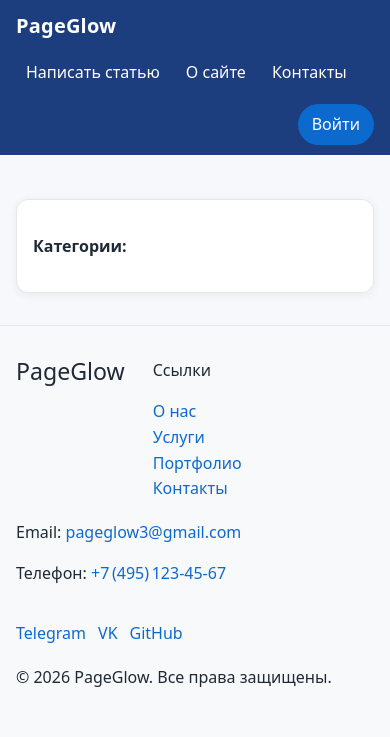
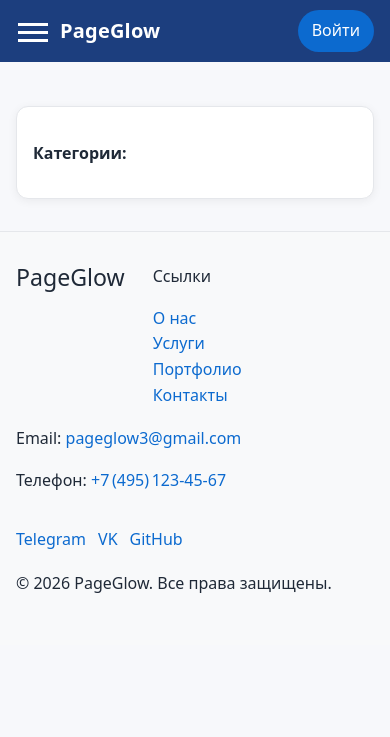
Before and after one commit to guseintarss/PageGlow3.0, a Django app: page / in a window 390 px wide. Shown: the top 737 px of the page. Run offline with Django 5.2, Linux system fonts and the light colour scheme; data that the repository does not hold is empty; some libraries are stand-ins or nearby versions.

Commit message:
hamburger-menu

```diff
--- a/PageGlow/main/forms.py
+++ b/PageGlow/main/forms.py
@@ -2,7 +2,6 @@ from django import forms
 from django.core.validators import MinLengthValidator
 
 from django_ckeditor_5.widgets import CKEditor5Widget
-from markdown import markdown as md
 from .models import *
 
 
--- a/PageGlow/main/static/main/css/app.css
+++ b/PageGlow/main/static/main/css/app.css
@@ -53,17 +53,57 @@ a:hover{ text-decoration: underline; }
   padding: 10px 0;
   flex-wrap: wrap;
 }
+.header__burger-menu{
+    display:none;
+    position:relative;
+    width: 34px;
+    height:34px;
+    border: none;
+    background-color: transparent;
+    z-index:2;
+}
+.header__burger-menu span{
+    position:absolute;
+    width:30px;
+    height:3px;
+    background-color:white;
+    left: 2px;
+    transition: transform .5s, opacity .5s,  background-color .5s;
+}
+.site-header.open .header__burger-menu span:nth-child(1){
+    transform:translateY(0) rotate(-45deg);
+}
+.site-header.open .header__burger-menu span:nth-child(2){
+    opacity:0;
+}
+.site-header.open .header__burger-menu span:nth-child(3){
+    transform:translateY(0) rotate(45deg);
+}
+.header__burger-menu span:nth-child(1){
+    transform: translateY(-8px);
+}
+.header__burger-menu span:nth-child(3){
+    transform: translateY(8px);
+}
 .brand{
   font-weight: 700;
   font-size: 20px;
   letter-spacing: 0.2px;
   white-space: nowrap;
+  z-index: 2;
 }
 .top-nav{
   display: flex;
   gap: 6px;
   flex: 1 1 auto;
   flex-wrap: wrap;
+}
+.menu-list{
+  display:flex;
+  align-items: center;
+  list-style-type:none;
+  margin: 0;
+  padding:0;
 }
 .top-nav a{
   padding: 8px 12px;
@@ -275,6 +315,7 @@ input:focus, textarea:focus, select:focus{
   place-items: center;
   border-radius: 16px;
   box-shadow: 0 10px 25px rgba(12,106,207,0.25);
+  z-index:2;
 }
 
 /* Tags / categories */
@@ -291,7 +332,7 @@ input:focus, textarea:focus, select:focus{
   cursor: default;
   text-decoration: none;
 }
-.tags-list{ list-style: none; padding: 0; margin: 0; display: flex; flex-wrap: wrap; gap: 8px; }
+.tags-list{ list-style: none; padding: 0; margin: 0; display: flex; flex-wrap: wrap; gap: 12px; }
 .tag{
   padding: 6px 12px;
   background: #eef2ff;
@@ -332,7 +373,31 @@ input:focus, textarea:focus, select:focus{
 @media (max-width: 992px){
   .layout{ grid-template-columns: 1fr; }
   .sidebar{ position: static; }
-  .user-area{ width: 100%; justify-content: flex-end; }
+  .user-area{justify-content: flex-end; }
+    .header__burger-menu{
+      display:block;
+    }
+    .top-nav{
+        position:absolute;
+        left: -250px;
+        top:0;
+        width:250px;
+        background-color: #1c3e7e;
+        padding:55px 20px 20px 20px;
+        transition: transform .2s;
+    }
+    .menu-list{
+        display:block;
+    }
+    .menu_link{
+        color:white;
+        font-size:21px;
+        display:block;
+        padding:10px 0;
+    }
+    .site-header.open .top-nav{
+        transform: translateX(100%)
+    }
 }
 
 @media (max-width: 520px){
--- a/PageGlow/main/static/main/js/script.js
+++ b/PageGlow/main/static/main/js/script.js
@@ -0,0 +1,5 @@
+document.addEventListener("DOMContentLoaded", function() {
+    document.getElementById("burger").addEventListener("click", function() {
+        document.querySelector("site-header").classList.toggle("open")
+    })
+})
--- a/PageGlow/main/templates/main/addpage.html
+++ b/PageGlow/main/templates/main/addpage.html
@@ -18,7 +18,7 @@
         </div>
     </form>
 </div>
-{{ form.media }}
+
 {% endblock %}
 
 {% block extra_js %}
--- a/PageGlow/main/templates/main/includes/nav.html
+++ /dev/null
@@ -1,6 +0,0 @@
-<nav>
-    <a href="">IT и Технологии</a>
-    <a href="">Искуственный интелект</a>
-    <a href="">Принципы ООП</a>
-    <a href="">Postgresql</a>
-</nav>
--- a/PageGlow/main/templates/main/index.html
+++ b/PageGlow/main/templates/main/index.html
@@ -2,9 +2,7 @@
 {% load main_extras %}
 {% block content %}
 
-<!--<h1> {{ title }}</h1>-->
 
-<!--{% include 'main/includes/nav.html' %}-->
 
 <a class="addbutton btn btn-primary" href="{% url 'addpage' %}">
     <svg xmlns="http://www.w3.org/2000/svg" width="24" height="24"
--- a/PageGlow/main/templatetags/glow_tags.py
+++ b/PageGlow/main/templatetags/glow_tags.py
@@ -1,5 +1,6 @@
 from django import template
 import main.views as views
+from main.forms import AddPostForm
 from main.models import Category, TagPost
 from main.utils import menu
 
--- a/PageGlow/main/views.py
+++ b/PageGlow/main/views.py
@@ -1,4 +1,4 @@
-from gc import get_objects
+
 
 from bleach import clean
 from django.contrib.messages.views import SuccessMessageMixin
@@ -121,7 +121,7 @@ class UpdatePage(DataMixin, UpdateView):
     title_page = 'Редактирование статьи'
 
     def get_success_url(self, **kwargs):
-        return reverse_lazy('edit_page', kwargs={'post_slug': self.get_object().slug})
+        return reverse_lazy('edit_page', kwargs={'slug': self.get_object().slug})
 
 def login(request):
     return render(request, 'main/login.html')
@@ -166,4 +166,4 @@ class TagPostList(DataMixin, ListView):
         return self.get_mixin_context(context, title='Тег: ' + tag.tag)
 
     def get_queryset(self):
-        return Post.published.filter(tags__slug=self.kwargs['tag_slug']).select_related('cat')
+        return Post.published.filter(tags__slug=self.kwargs['tag_slug']).select_related('tags')
--- a/PageGlow/templates/base.html
+++ b/PageGlow/templates/base.html
@@ -13,12 +13,17 @@
 <body class="{% block body_class %}{% endblock %}">
 <header class="site-header">
     <div class="pg-container header-inner">
+        <button id="burger" class="header__burger-menu">
+            <span></span><span></span><span></span>
+        </button>
         <a class="brand" href="{% url 'home' %}">PageGlow</a>
 
         <nav class="top-nav" aria-label="Основное меню">
+            <ul class="menu-list">
             {% for m in mainmenu %}
-                <a href="{% url m.url_name %}">{{ m.title }}</a>
+                <li><a class="menu_link" href="{% url m.url_name %}">{{ m.title }}</a></li>
             {% endfor %}
+            </ul>
         </nav>
 
         <div class="user-area">
@@ -84,7 +89,18 @@
     </div>
   </div>
 </footer>
+{% block extra_js %}{% endblock %}
+    <script>
+document.addEventListener('DOMContentLoaded', () => {
+  const burger = document.getElementById('burger');
+  const menu = document.getElementById('menu');
 
-{% block extra_js %}{% endblock %}
+  burger.addEventListener('click', () => {
+  document.querySelector('.site-header').classList.toggle('open');
+});
+
+});
+
+</script>
 </body>
 </html>
--- a/PageGlow/users/serializers.py
+++ b/PageGlow/users/serializers.py
@@ -4,4 +4,4 @@ from .models import Rule
 class RuleSerializer(serializers.ModelSerializer):
     class Meta:
         model = Rule
-        fields = ['__all__']
+        fields = '__all__'
```
Also changed, not shown: PageGlow/users/views.py (+3 -5 lines), PageGlow/media/98e23a7e0df11f0ba61deaff9e82da7_1.jpeg (added).
